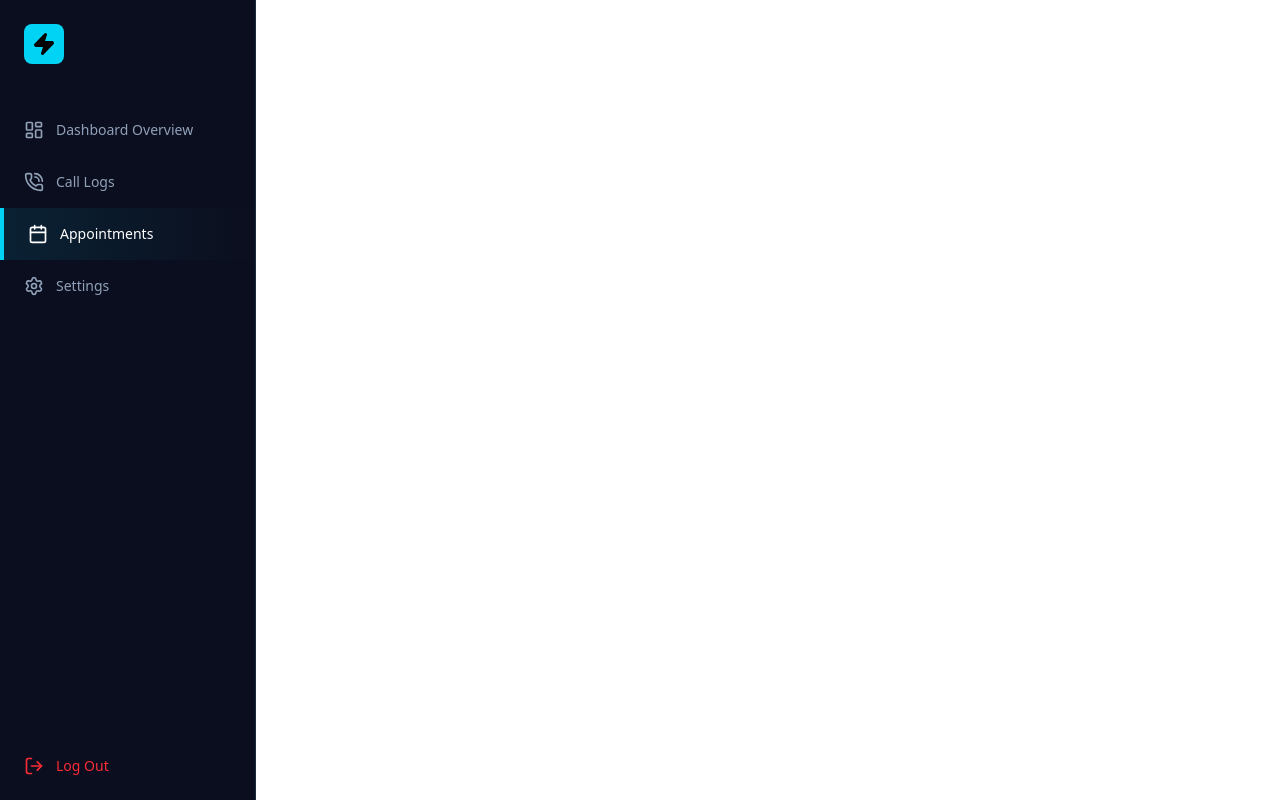
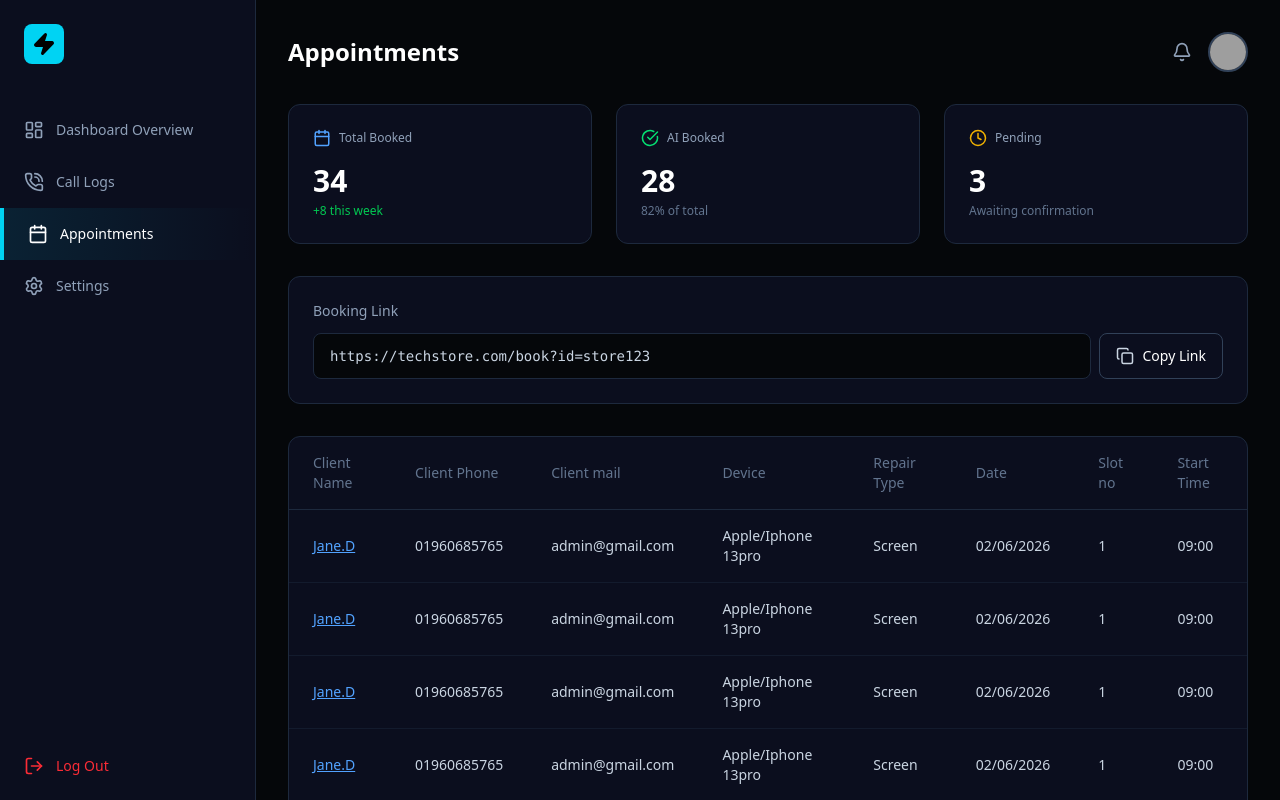
Before and after one commit to sajan77010/task-dashboard, a React (Vite) app: page /appointments in a window 1280 px wide. Built offline with nearby package versions, Linux system fonts and the light colour scheme; grey boxes are pictures that could not be loaded.

Commit message:
appointment section done

```diff
--- a/src/App.jsx
+++ b/src/App.jsx
@@ -2,6 +2,7 @@ import { BrowserRouter as Router, Routes, Route } from "react-router-dom";
 import Sidebar from "./components/Sidebar";
 import Dashboard from "./pages/Dashboard";
 import CallLogs from "./pages/CallLogs";
+import Appointments from "./pages/Appointments";
 
 function App() {
   return (
@@ -11,6 +12,7 @@ function App() {
         <Routes>
           <Route path="/" element={<Dashboard />} />
           <Route path="/calls" element={<CallLogs />} />
+          <Route path="/appointments" element={<Appointments />} />
           {/* Add other routes here later */}
         </Routes>
       </div>
--- /dev/null
+++ b/src/pages/Appointments.jsx
@@ -0,0 +1,136 @@
+import React from 'react';
+import { Bell, Calendar, CheckCircle, Clock, Copy, ChevronLeft, ChevronRight } from 'lucide-react';
+
+const Appointments = () => {
+  const appointmentData = Array(6).fill({
+    name: "Jane.D",
+    phone: "01960685765",
+    email: "admin@gmail.com",
+    device: "Apple/Iphone 13pro",
+    repair: "Screen",
+    date: "02/06/2026",
+    slot: "1",
+    time: "09:00"
+  });
+
+  return (
+    <div className="flex-1 bg-[#05070A] min-h-screen text-white p-8 overflow-y-auto">
+      {/* Header */}
+      <header className="flex justify-between items-center mb-8">
+        <h1 className="text-2xl font-semibold">Appointments</h1>
+        <div className="flex items-center gap-4">
+          <Bell className="text-slate-400 cursor-pointer" size={20} />
+          <img
+            src="../../src/image/Avatar.png"
+            className="w-10 h-10 rounded-full border-2 border-slate-700"
+            alt="Profile"
+          />
+        </div>
+      </header>
+
+      {/* Top Summary Cards */}
+      <div className="grid grid-cols-1 md:grid-cols-3 gap-6 mb-8">
+        <SummaryCard
+          title="Total Booked"
+          value="34"
+          subtext="+8 this week"
+          icon={<Calendar size={18} className="text-blue-400" />}
+          subColor="text-green-500"
+        />
+        <SummaryCard
+          title="AI Booked"
+          value="28"
+          subtext="82% of total"
+          icon={<CheckCircle size={18} className="text-green-400" />}
+          subColor="text-slate-500"
+        />
+        <SummaryCard
+          title="Pending"
+          value="3"
+          subtext="Awaiting confirmation"
+          icon={<Clock size={18} className="text-yellow-500" />}
+          subColor="text-slate-500"
+        />
+      </div>
+
+      {/* Booking Link Section */}
+      <div className="bg-[#0B0E1E] border border-slate-800 rounded-xl p-6 mb-8">
+        <p className="text-sm text-slate-400 mb-3">Booking Link</p>
+        <div className="flex gap-2">
+          <div className="flex-1 bg-[#05070A] border border-slate-800 rounded-lg px-4 py-3 text-slate-300 text-sm font-mono">
+            https://techstore.com/book?id=store123
+          </div>
+          <button className="flex items-center gap-2 bg-[#0B0E1E] border border-slate-700 px-4 py-2 rounded-lg hover:bg-slate-800 transition-colors">
+            <Copy size={18} className="text-slate-300" />
+            <span className="text-sm">Copy Link</span>
+          </button>
+        </div>
+      </div>
+
+      {/* Appointments Table */}
+      <div className="bg-[#0B0E1E] border border-slate-800 rounded-xl overflow-hidden">
+        <div className="overflow-x-auto">
+          <table className="w-full text-left text-sm">
+            <thead className="text-slate-500 border-b border-slate-800">
+              <tr>
+                <th className="px-6 py-4 font-medium">Client Name</th>
+                <th className="px-6 py-4 font-medium">Client Phone</th>
+                <th className="px-6 py-4 font-medium">Client mail</th>
+                <th className="px-6 py-4 font-medium">Device</th>
+                <th className="px-6 py-4 font-medium">Repair Type</th>
+                <th className="px-6 py-4 font-medium">Date</th>
+                <th className="px-6 py-4 font-medium">Slot no</th>
+                <th className="px-6 py-4 font-medium">Start Time</th>
+              </tr>
+            </thead>
+            <tbody className="divide-y divide-slate-800/50">
+              {appointmentData.map((row, i) => (
+                <tr key={i} className="hover:bg-slate-900/30 transition-colors">
+                  <td className="px-6 py-4 text-blue-400 underline cursor-pointer">{row.name}</td>
+                  <td className="px-6 py-4 text-slate-300">{row.phone}</td>
+                  <td className="px-6 py-4 text-slate-300">{row.email}</td>
+                  <td className="px-6 py-4 text-slate-300">{row.device}</td>
+                  <td className="px-6 py-4 text-slate-300">{row.repair}</td>
+                  <td className="px-6 py-4 text-slate-300">{row.date}</td>
+                  <td className="px-6 py-4 text-slate-300">{row.slot}</td>
+                  <td className="px-6 py-4 text-slate-300">{row.time}</td>
+                </tr>
+              ))}
+            </tbody>
+          </table>
+        </div>
+
+        {/* Pagination */}
+        <div className="flex items-center justify-center gap-2 p-6 border-t border-slate-800">
+          <button className="p-1 text-slate-500 hover:text-white"><ChevronLeft size={20}/></button>
+          {[1, 2, 3, 4, 5, '...', 11].map((page, i) => (
+            <button
+              key={i}
+              className={`w-8 h-8 rounded-md text-xs flex items-center justify-center transition-colors ${page === 2 ? 'bg-blue-600 text-white' : 'text-slate-500 hover:bg-slate-800'}`}
+            >
+              {page}
+            </button>
+          ))}
+          <button className="p-1 text-blue-500 hover:text-blue-400 flex items-center gap-1 text-xs">
+            Next <ChevronRight size={20}/>
+          </button>
+        </div>
+      </div>
+    </div>
+  );
+};
+
+const SummaryCard = ({ title, value, subtext, icon, subColor }) => (
+  <div className="bg-[#0B0E1E] border border-slate-800 p-6 rounded-xl">
+    <div className="flex items-center gap-2 text-slate-400 text-xs mb-4">
+      {icon}
+      <span>{title}</span>
+    </div>
+    <div className="flex flex-col gap-1">
+      <span className="text-3xl font-bold">{value}</span>
+      <span className={`text-xs ${subColor}`}>{subtext}</span>
+    </div>
+  </div>
+);
+
+export default Appointments;
```
